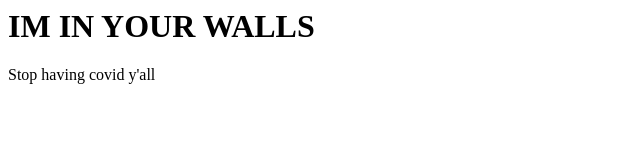
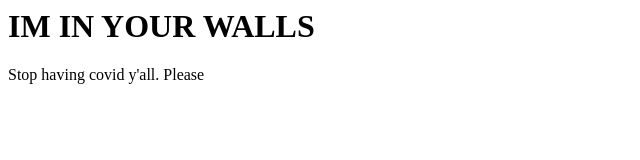
Before and after one commit to Diver2907/CooperMRoss_Website, a plain HTML site: page index.html in a window 1280 px wide. Shown: the full height of the page, 0-640 px from the left. Drawn offline with Linux system fonts and the light colour scheme.

Commit message:
Update index.html

```diff
--- a/index.html
+++ b/index.html
@@ -6,6 +6,6 @@
 
   <h1>IM IN YOUR WALLS</h1>
 
-  Stop having covid y'all
+  Stop having covid y'all. Please
 
 </html>
```
